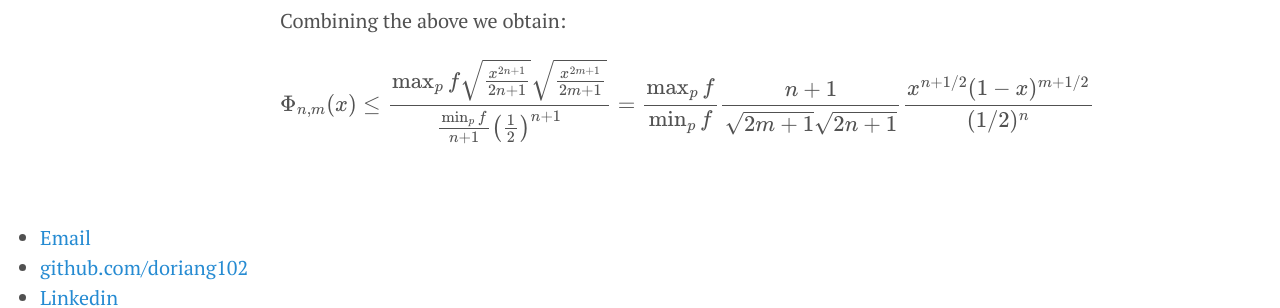
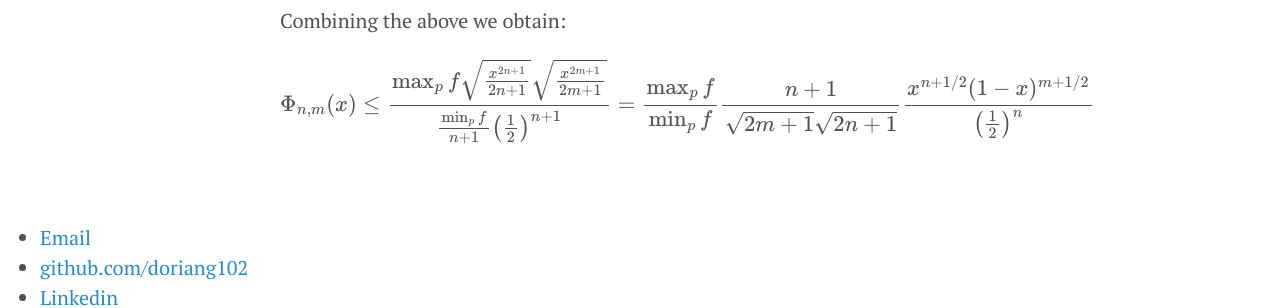
Before and after one commit to doriang102/doriang102.github.io, a Jekyll site: the page built from _posts/2017-06-10-hypothesis-testing-part-2.md, in a window 1280 px wide and 900 px high, scrolled down 2171 px. Shown: the part 567-875 px from the top of the window. Built offline with Jekyll 4.4.1, drawn with Linux system fonts in a browser that asks for light colours; our own code applies the rules of GitHub Pages for plain Markdown files; formulas are drawn with MathJax 3.

Commit message:
Update 2017-06-10-hypothesis-testing-part-2.md

```diff
--- a/_posts/2017-06-10-hypothesis-testing-part-2.md
+++ b/_posts/2017-06-10-hypothesis-testing-part-2.md
@@ -72,4 +72,4 @@
 
 Combining the above we obtain:
 
-$$ \Phi_{n,m}(x) \leq \frac{\max_p f \sqrt{\frac{x^{2n+1}}{2n+1}}\sqrt{\frac{x^{2m+1}}{2m+1}}}{\frac{\min_p f}{n+1} \left(\frac{1}{2}\right)^{n+1}} = \frac{ \max_p f}{\min_p f} \frac{n+1}{\sqrt{2m+1}\sqrt{2n+1}} \frac{x^{n+1/2}(1-x)^{m+1/2}}{(1/2)^n} $$
+$$ \Phi_{n,m}(x) \leq \frac{\max_p f \sqrt{\frac{x^{2n+1}}{2n+1}}\sqrt{\frac{x^{2m+1}}{2m+1}}}{\frac{\min_p f}{n+1} \left(\frac{1}{2}\right)^{n+1}} = \frac{ \max_p f}{\min_p f} \frac{n+1}{\sqrt{2m+1}\sqrt{2n+1}} \frac{x^{n+1/2}(1-x)^{m+1/2}}{\left(\frac{1}{2}\right)^n} $$
```
